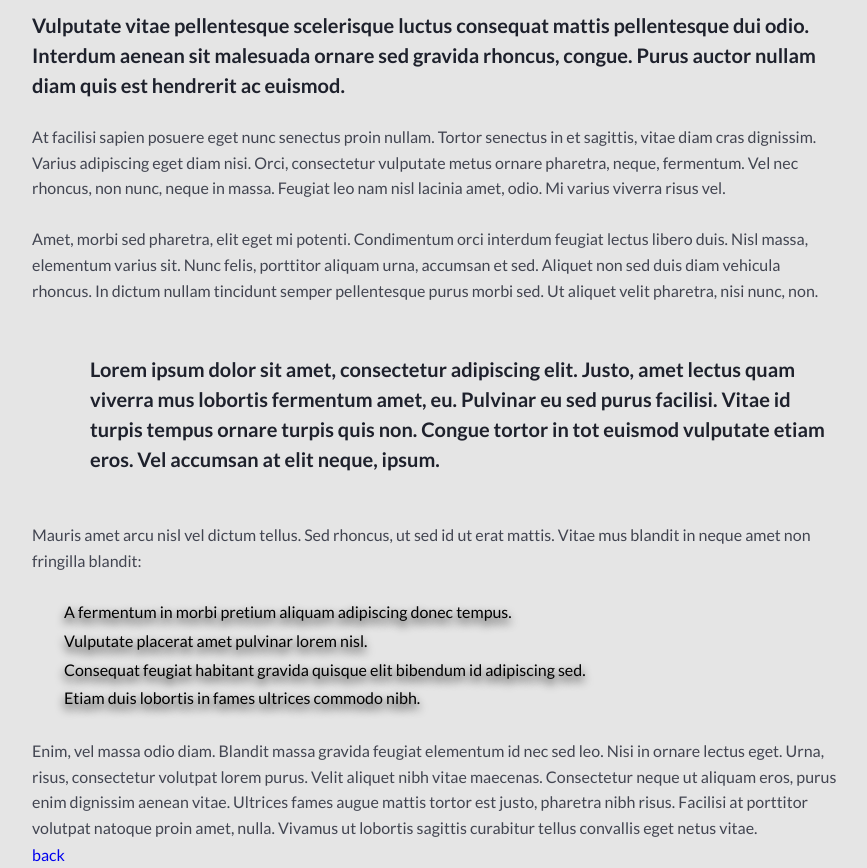
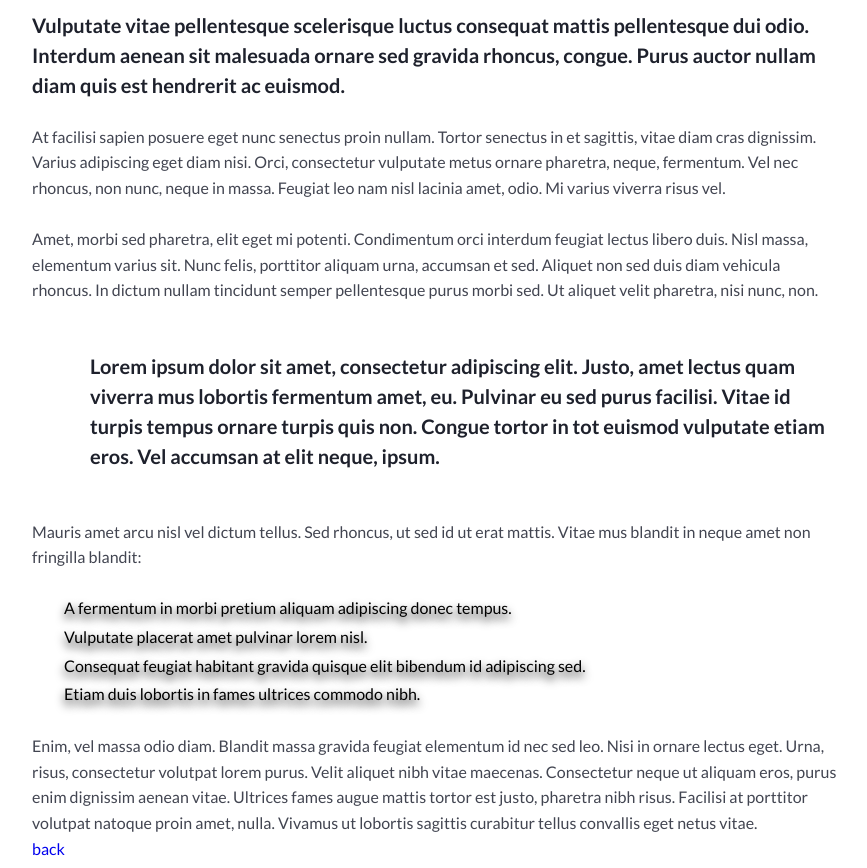
Before and after one commit to Yarema112/lesson4, a plain HTML site: page index2.html in a window 1280 px wide. Shown: the part 760-1628 px from the top of the page, without its empty margins (313-1180 px from the left). Drawn offline with Linux system fonts and the light colour scheme.

Commit message:
Add files via upload

```diff
--- a/css/style2.css
+++ b/css/style2.css
@@ -1,7 +1,6 @@
 @import url("https://fonts.googleapis.com/css2?family=Lato:wght@400;700;900&display=swap");
 
 .wrapper {
-	background-color: #e5e5e5;
 	min-height: 100%;
 	overflow: hidden;
 	font-family: "Lato", sans-serif;
@@ -11,8 +10,8 @@
 }
 
 .h1 {
-	width: 810px;
-	height: 120px;
+	max-width: 810px;
+
 	margin-top: 190px;
 	margin-bottom: 40px;
 	margin-left: 345px;
@@ -21,33 +20,30 @@
 	line-height: 1.3;
 	color: #1e212c;
 }
-
 .img {
-	width: 810px;
+	width: 100%;
 	margin-left: 345px;
 	margin-bottom: 60px;
 }
 
 .text1 {
-	width: 810px;
+	max-width: 810px;
 	margin-bottom: 24px;
 	margin-left: 345px;
-	height: 90px;
 	font-weight: 700;
 	font-size: 20px;
 	line-height: 1.5;
 	color: #1e212c;
 }
 .text2 {
-	width: 810px;
-	height: 182px;
+	max-width: 810px;
+
 	margin-bottom: 48px;
 	margin-left: 345px;
 	color: #424551;
 }
 .text3 {
-	width: 810px;
-	height: 120px;
+	max-width: 810px;
 	margin-bottom: 48px;
 	margin-left: 345px;
 	padding-left: 58px;
@@ -58,17 +54,13 @@
 }
 
 .text4 {
-	width: 810px;
-	margin-right: 765px;
+	max-width: 810px;
 	margin-bottom: 24px;
 	margin-left: 345px;
-	height: 52px;
 	color: #424551;
 }
 ol {
-	min-width: 600px;
-	height: 116px;
-	margin-right: 975px;
+	max-width: 2000px;
 	margin-bottom: 24px;
 	margin-left: 345px;
 	line-height: 1.8;
@@ -77,9 +69,8 @@ ol {
 }
 
 .text5 {
-	width: 810px;
-	height: 104px;
-	margin: 0px 765px 0px 345px;
+	max-width: 810px;
+	margin-left: 345px;
 	color: #424551;
 }
 .link {
--- a/index2.html
+++ b/index2.html
@@ -10,6 +10,9 @@
 </head>
 <body>
 	<div	class="wrapper">
+		<header>
+
+		</header>
 		<h1 class="h1">
 			HR statistics: job search,  interviews, hiring and recruiting
 		</h1>
@@ -39,9 +42,12 @@
 		<p class="text5">
 			Enim, vel massa odio diam. Blandit massa gravida feugiat elementum id nec sed leo. Nisi in ornare lectus eget. Urna, risus, consectetur volutpat lorem purus. Velit aliquet nibh vitae maecenas. Consectetur neque ut aliquam eros, purus enim dignissim aenean vitae. Ultrices fames augue mattis tortor est justo, pharetra nibh risus. Facilisi at porttitor volutpat natoque proin amet, nulla. Vivamus ut lobortis sagittis curabitur tellus convallis eget netus vitae.
 		</p>
-		<div class="link">
-			<a href="index.html">back</a>
-		</div>
+		<footer>
+			<div class="link">
+				<a href="index.html">back</a>
+			</div>
+		</footer>
+
 	</div>
 </body>
 </html>
```
